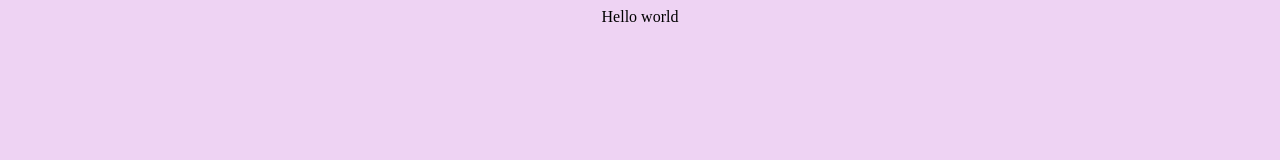
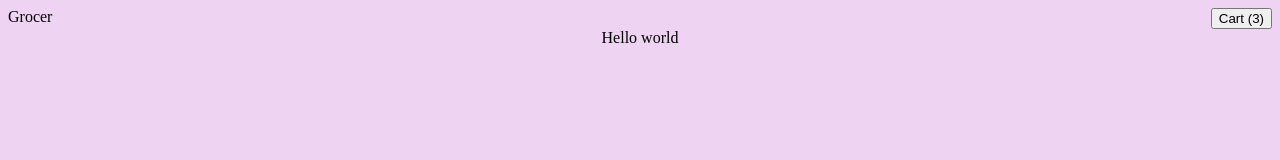
Before and after one commit to CelesteDS/phase-2-challenge, a plain HTML site: page part-3/grocer.html in a window 1280 px wide. Drawn offline with Linux system fonts and the light colour scheme.

Commit message:
Added header

```diff
--- a/part-3/grocer.html
+++ b/part-3/grocer.html
@@ -4,6 +4,12 @@
     <meta charset="utf-8">
     <title>Grocer</title>
     <link href="./style.css" rel="stylesheet"/>
+    <div id="header">
+      <div>
+        Grocer
+      </div>
+      <button>Cart (3)</button>
+    </div>
   </head>
   <body>
 Hello world
--- a/part-3/style.css
+++ b/part-3/style.css
@@ -2,3 +2,8 @@ body{
   text-align: center;
   background-color: #EEd3f3;
 }
+
+#header{
+  display: flex;
+  justify-content: space-between;
+}
```
